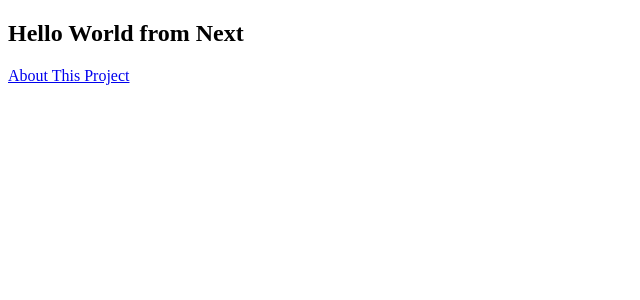
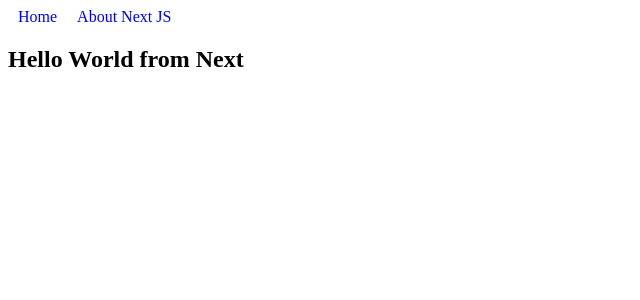
Before and after one commit to NinjaNas/ATS-Programming-Database, a Next.js app in the folder client/: page / in a window 1280 px wide. Shown: the top 300 px of the page, without its empty margins (0-640 px from the left). Built offline with nearby package versions, Linux system fonts and the light colour scheme.

Commit message:
Navbar Test

```diff
--- /dev/null
+++ b/client/components/Navbar/index.js
@@ -0,0 +1,26 @@
+import React, { Component } from "react";
+import Link from "next/link";
+
+class Navbar extends Component {
+  constructor(props) {
+    super(props);
+    this.props = props;
+  }
+
+  render() {
+    return (
+      <nav>
+        <div>
+          <Link href="/">
+            <a title="Our API">Home</a>
+          </Link>
+          <Link href="/about">
+            <a title="About New JS">About Next JS</a>
+          </Link>
+        </div>
+      </nav>
+    );
+  }
+}
+
+export default Navbar;
--- a/client/pages/index.js
+++ b/client/pages/index.js
@@ -1,11 +1,18 @@
-import Link from "next/link";
+import Navbar from "../components/Navbar";
 
 const Index = () => (
   <section>
+    <Navbar />
     <h1>Hello World from Next</h1>
-    <Link href="/about">
-      <a title="About NextJS"> About This Project </a>
-    </Link>
+    <style jsx global>
+      {`
+        a {
+          padding: 10px;
+          text-decoration: none;
+          color: blue;
+        }
+      `}
+    </style>
   </section>
 );
 
```
